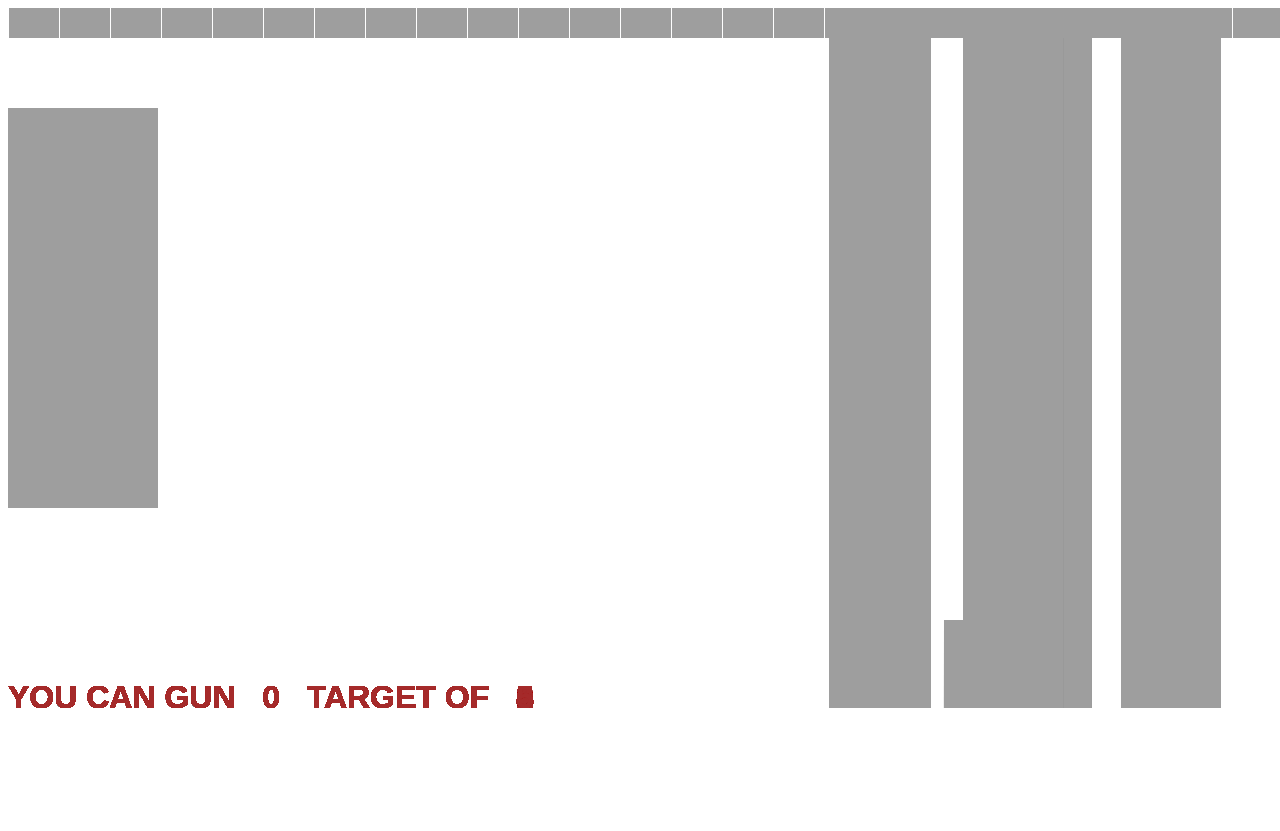
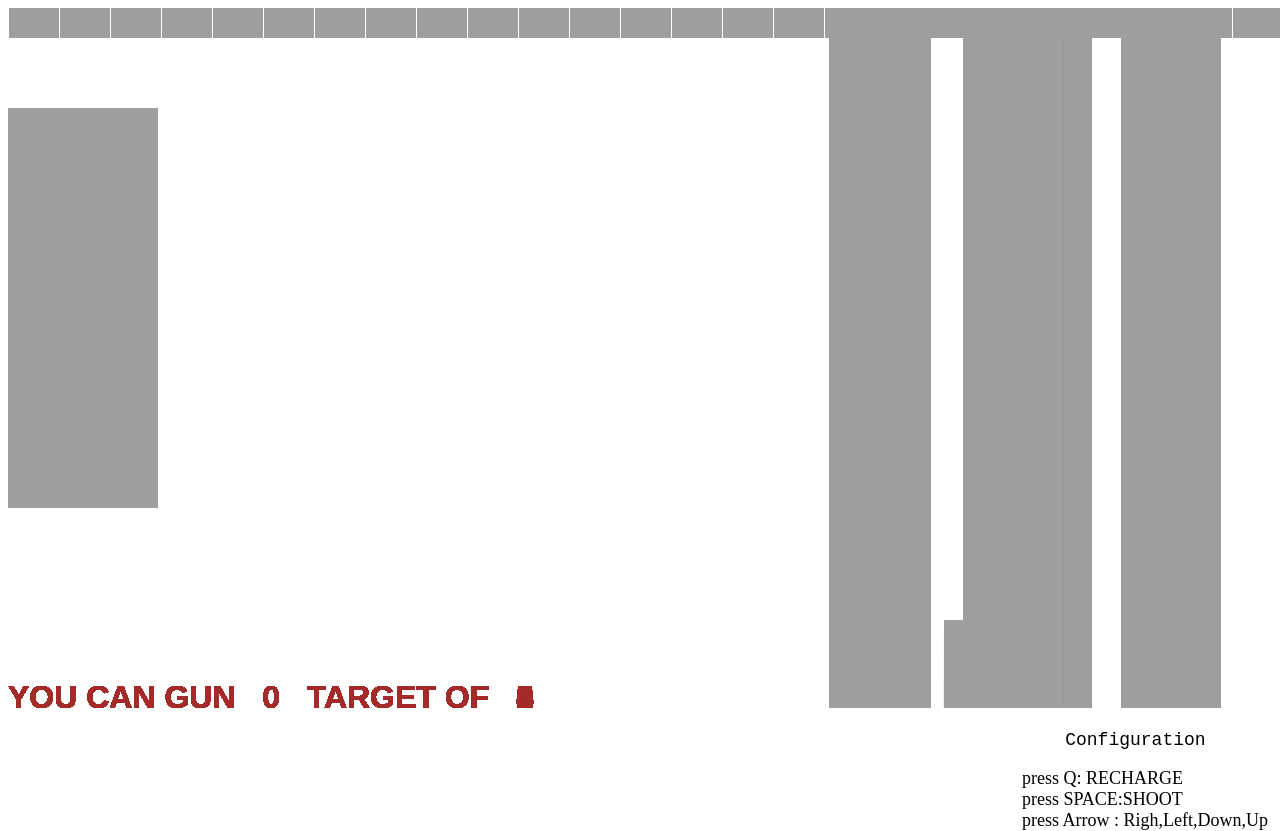
Before and after one commit to TorgomyanDavit/my-first-game, a plain HTML site: page index.html in a window 1280 px wide. Shown: the top 831 px of the page. Before the commit the page ends 800 px from the top, so only its background shows below. Drawn offline with Linux system fonts and the light colour scheme.

Commit message:
Add key Configuration guide

```diff
--- a/index.html
+++ b/index.html
@@ -5,9 +5,16 @@
     <meta http-equiv="X-UA-Compatible" content="IE=edge">
     <meta name="viewport" content="width=device-width, initial-scale=1.0">
     <title>Document</title>
+    <link rel="stylesheet" href="./style.css">
 </head>
 <body>
     <canvas width="1300" height="700"></canvas>
+    <div id="data">
+      <pre>    Configuration  </pre>
+      <span>press Q: RECHARGE</span>
+      <span>press SPACE:SHOOT</span>
+      <span>press Arrow : Righ,Left,Down,Up</span>
+    </div>
     <script src="./scrypt.js"></script>
 </body>
 </html>
--- /dev/null
+++ b/style.css
@@ -0,0 +1,8 @@
+
+#data{
+    width: 250px;
+    font-size: 18px;
+    float: right;
+    display: flex;
+    flex-direction: column;
+}
```
